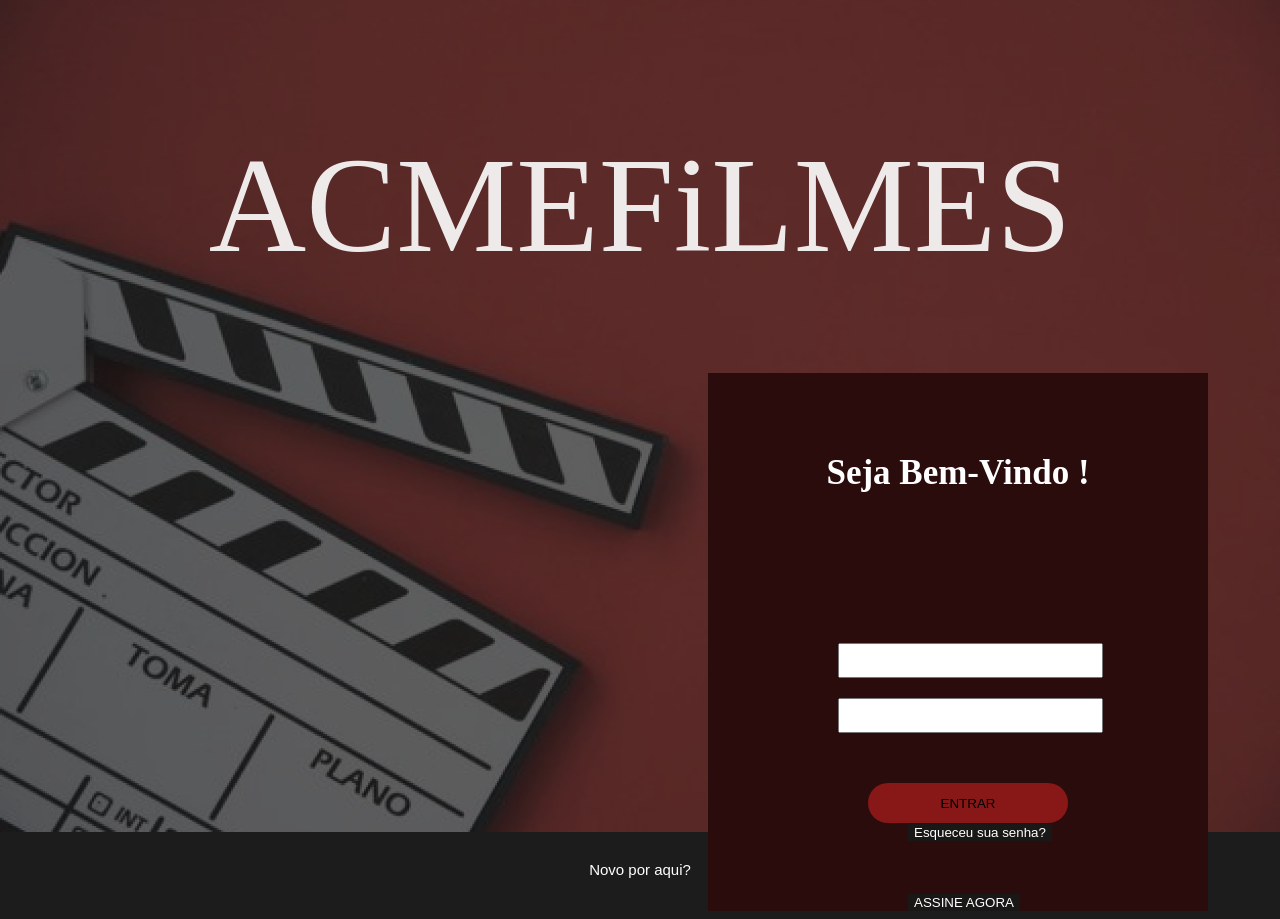
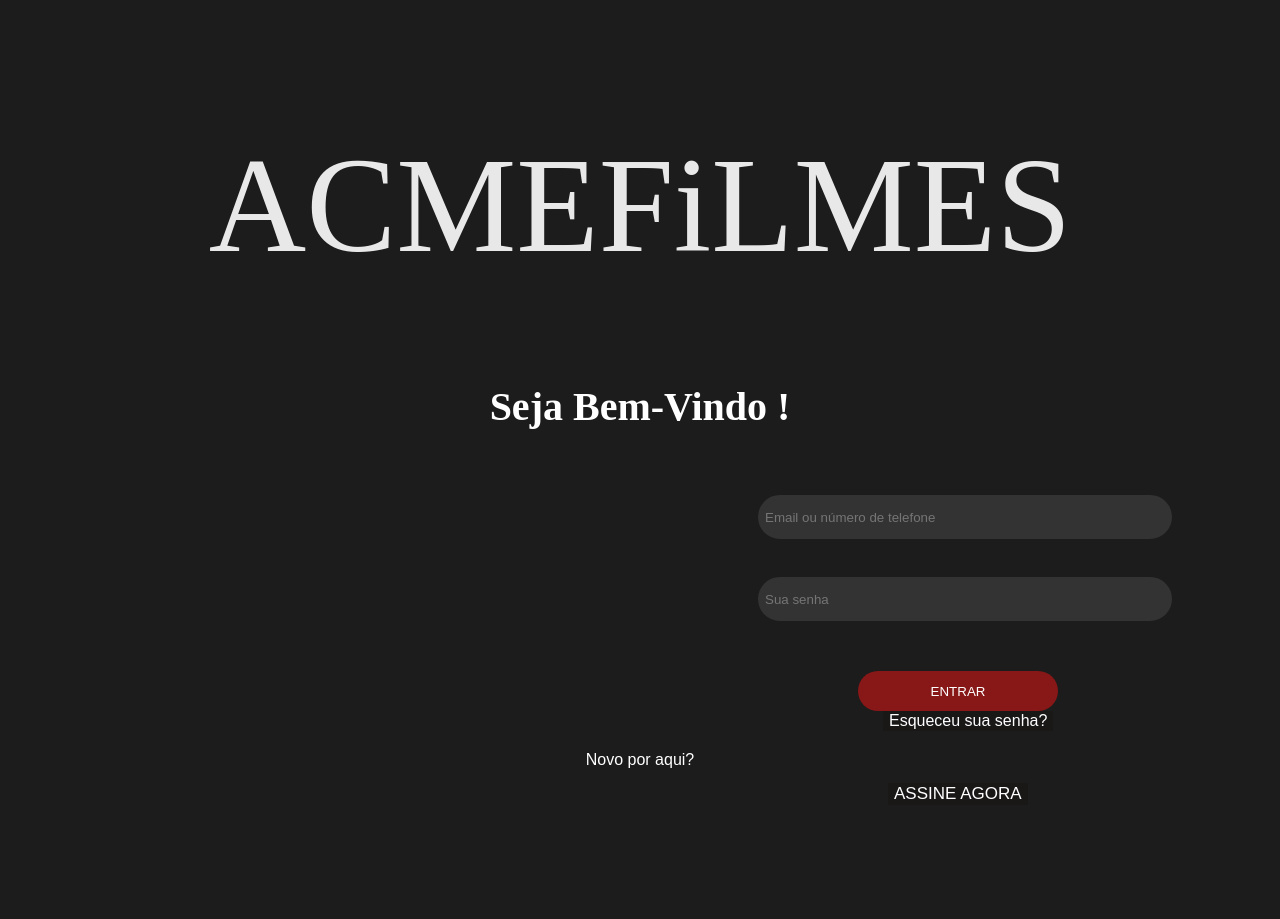
Before and after one commit to NycolleL/frontACME, a plain HTML site: page index.html in a window 1280 px wide. After the commit the page ends 813 px from the top, so only its background shows below. Drawn offline with Linux system fonts and the light colour scheme; a web font is replaced by a local one.

Commit message:
ajustes na primeira tela

```diff
--- a/index.html
+++ b/index.html
@@ -22,18 +22,15 @@
 
     <main>
 
-        <div class="fundo-escuro">
-            <h1>Seja Bem-Vindo !</h1>
-        </div>
+        <h1>Seja Bem-Vindo !</h1>
 
             <!-- CAIXAS DE TEXTO EMAIL E SENHA -->
-            <div class="caixa1">
-                <input type="text" name="Email" size="30">
-            </div>
-            <div class="caixa2">
-                <input type="text" name="Senha" size="30">
-            </div>
-
+            <div id="email">
+                <input type="text" id="txtBusca" placeholder="Email ou número de telefone"/>
+              </div>
+              <div id="senha">
+                <input type="text" id="txtBusca" placeholder="Sua senha"/>
+              </div>
 
         <!-- BOTOES DE ENTRAR E ESQUECI MINHA SENHA -->
             <button class="botao-entrar">
--- a/style.css
+++ b/style.css
@@ -3,7 +3,7 @@
 }
 
 body {
-    background-image: url(./img/tela_entrar\ 1.png);
+    /* background-image: url(./img/tela_entrar\ 1.png); */
     background-repeat: no-repeat;
     background-color: #1C1C1C;
 }
@@ -20,43 +20,39 @@ body {
 }
 
 
-.fundo-escuro {
+/* .fundo-escuro {
     margin-left: 700px;
     width: 500px;
     height: 700px;
-    background-color: rgb(42, 12, 12);
-}
+    background-color: rgb(57, 12, 12);
+} */
+
 /* SEJA BEM VINDO */
-.fundo-escuro h1{
+ h1{
     color: white;
-    font-size: 35px;
+    font-size: 40px;
     text-align: center;
-    margin-top: 80px;
+    margin-top: 10px;
 }
 
-
-/* CAIXA EMAIL */
-.caixa1 {
-    height: 35px;
-    display: flex;
-    margin-left: 830px;
-    margin-top: -430px;
-}
-/* CAIXA SENHA */
-.caixa2 {
-    margin-left: 830px;
-    height: 35px;
-    display: flex;
-    margin-top: 20px;
-}
-
+  input {
+    background-color:#333333;
+    color: white;
+    border:solid 5px #333333;
+    border-radius:50px;
+    width:400px;
+    height:32px;
+    margin-left: 750px;
+    margin-top: 3%;
+  }
 
 .botao-entrar {
     width: 200px;
     height: 40px;
     background-color: #881717;
+    color: white;
     margin-top: 50px;
-    margin-left: 860px;
+    margin-left: 850px;
     border: none;
     cursor: pointer;
     border-radius:30px;
@@ -65,9 +61,9 @@ body {
 .esqueceu {
     background-color: rgb(26, 23, 23);
     color: white;
-    margin-left: 900px;
-    margin-top: 0px;
+    margin-left: 875px;
     font-family: "Jaldi", sans-serif;
+    font-size: 16px;
     border: none;
     cursor: pointer;
 }
@@ -77,18 +73,18 @@ body {
 .novo p {
     color: white;
     font-family:  "Jaldi", sans-serif;
-    font-size: 15px;
+    font-size: 16px;
     text-align: center;
     margin-top: 20px;
 }
-/* ASSINE AQUI */
+/* ASSINE AGORA */
 .assine {
     background-color: rgb(26, 23, 23);
     color: white;
     border: none;
     cursor: pointer;
     margin-left: 905px;
-    font-size: 20;
-    margin-left: 900px;
-    margin-top: -10px;
+    font-size: 17px;
+    margin-left: 880px;
+    margin-top: -5px;
 }
```
